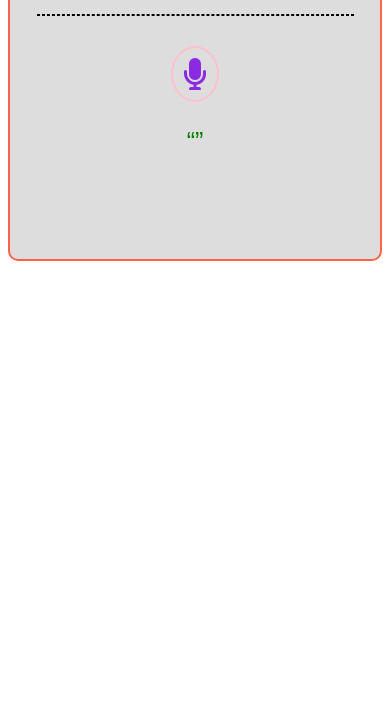
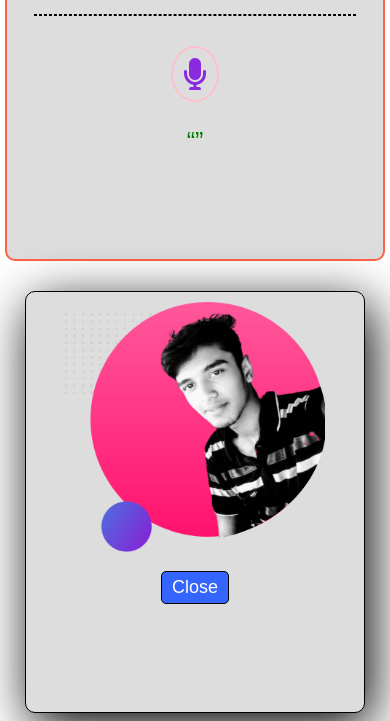
Before and after one commit to Md-Altaf-Hossen/personal-alexa, a plain HTML site: page index.html in a window 390 px wide. Shown: the part 201-922 px from the top of the page. Before the commit the page ends 844 px from the top, so only its background shows below. Drawn offline with Linux system fonts and the light colour scheme.

Commit message:
some responsive

```diff
--- a/css/style.css
+++ b/css/style.css
@@ -4,6 +4,7 @@ h1 {
 
 body {
     display: flex;
+    flex-direction: column;
     justify-content: center;
     align-items: center;
 }
@@ -94,3 +95,50 @@ hr {
     border: 1px solid rgb(250, 154, 137);
     transition: background 0.7s;
 }
+
+.img-altaf {
+    width: 82%;
+}
+
+.container2 {
+    /* display: none; */
+    margin-top: 30px;
+    width: 450px;
+    height: 400px;
+    background-color: #ddd;
+    padding: 10px;
+    border: 1px solid black;
+    border-radius: 10px;
+    text-align: center;
+    box-shadow: 6px 13px 52px black;
+}
+
+
+@media only screen and (max-width: 600px) {
+    .container {
+        width: 95% !important;
+
+    }
+
+    .container2 {
+        width: 85% ;
+
+    }
+    .close-button{
+        padding: 5px 10px;
+        font-size: 18px;
+        margin-top: 15px;
+        background-color:#3565ff;
+        border: 1px solid black;
+        border-radius: 5px;
+        color: white;
+
+    }
+    .close-button:hover{
+        background-color: white;
+        color: black;
+        box-shadow: 5px 3px 12px black;
+    }
+
+
+}
--- a/index.html
+++ b/index.html
@@ -30,6 +30,11 @@
                     class="photo-style" href="photo.html">here</a></p>
         </div>
     </div>
+    <div class="container2" id="altaf">
+        <img class="img-altaf" src="./images/altaf.png" alt="">
+        <br>
+        <button class="close-button" id="close">Close</button>
+    </div>
 
     <script src="./js/main.js"></script>
 </body>
--- a/js/main.js
+++ b/js/main.js
@@ -1,3 +1,8 @@
+
+document.getElementById('close').addEventListener('click', function (){
+    document.getElementById('altaf').style.display = 'none';
+})
+
 var recognition = new webkitSpeechRecognition();
 
 recognition.onresult = function (event) {
@@ -60,18 +65,19 @@ function read(text) {
     else if (text == "do you have any girlfriend") {
         speech.text = "yes i have more and more girlfriends"
     }
-    else if (text == "give me your boss phone number") {
+    else if (text == "give me a phone number of your boss") {
         speech.text = "+88 01873-379859"
     }
-    else if (text == "give me your boss photo") {
-        speech.text = "";
+    else if (text == "give me a picture of your owner") {
+        speech.text = "click the button bellow";
         document.getElementById('link').style.display = 'block';
     }
-    else if (text == "") {
-        speech.text = ""
+    else if (text == "Alexa can you hear me") {
+        speech.text = "Yes boss !! How can i help you ?"
     }
-    else if (text == "") {
-        speech.text = ""
+    else if (text == "MD Altaf Hussain") {
+        speech.text = "";
+        document.getElementById('altaf').style.display = 'block';
     }
     else if (text == "") {
         speech.text = ""
```
